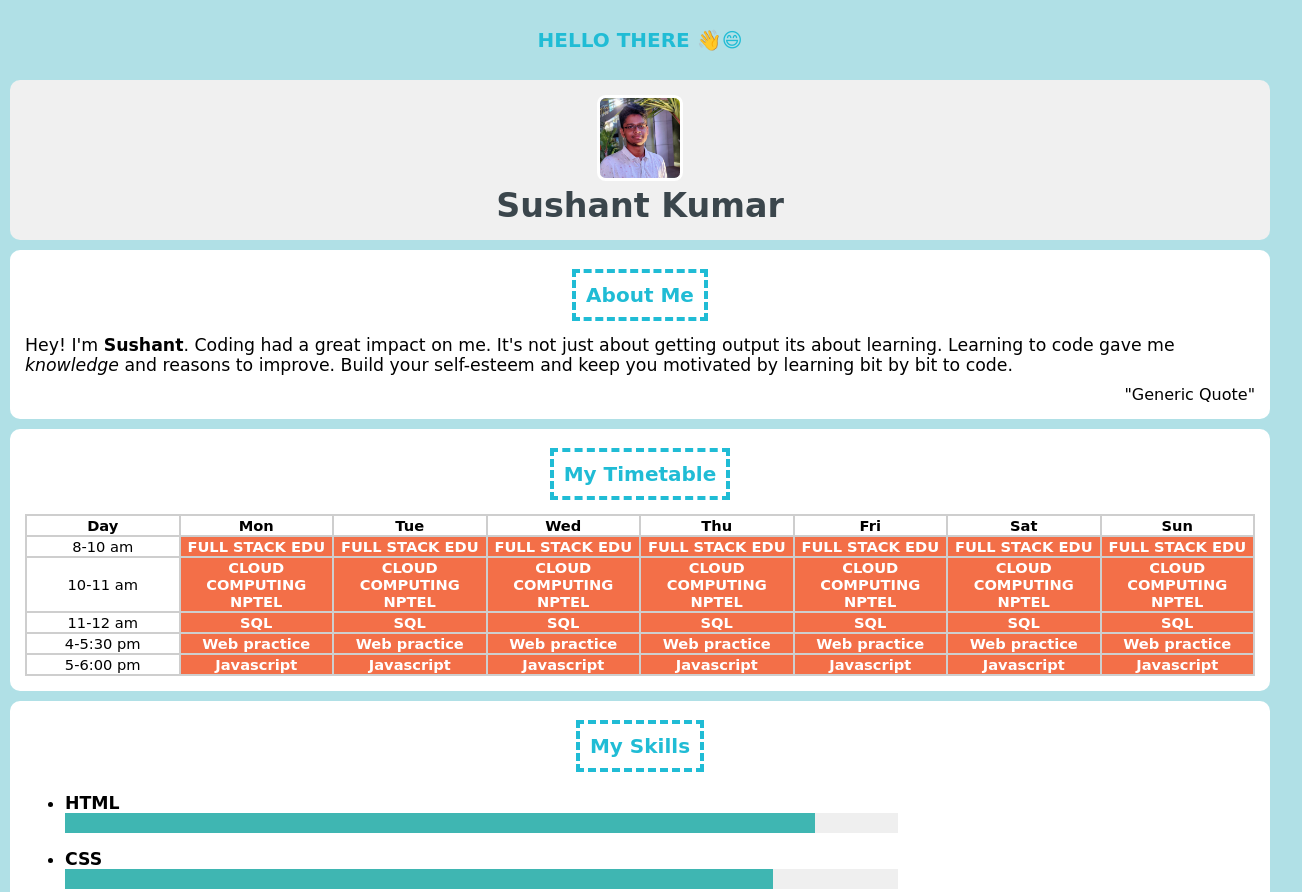
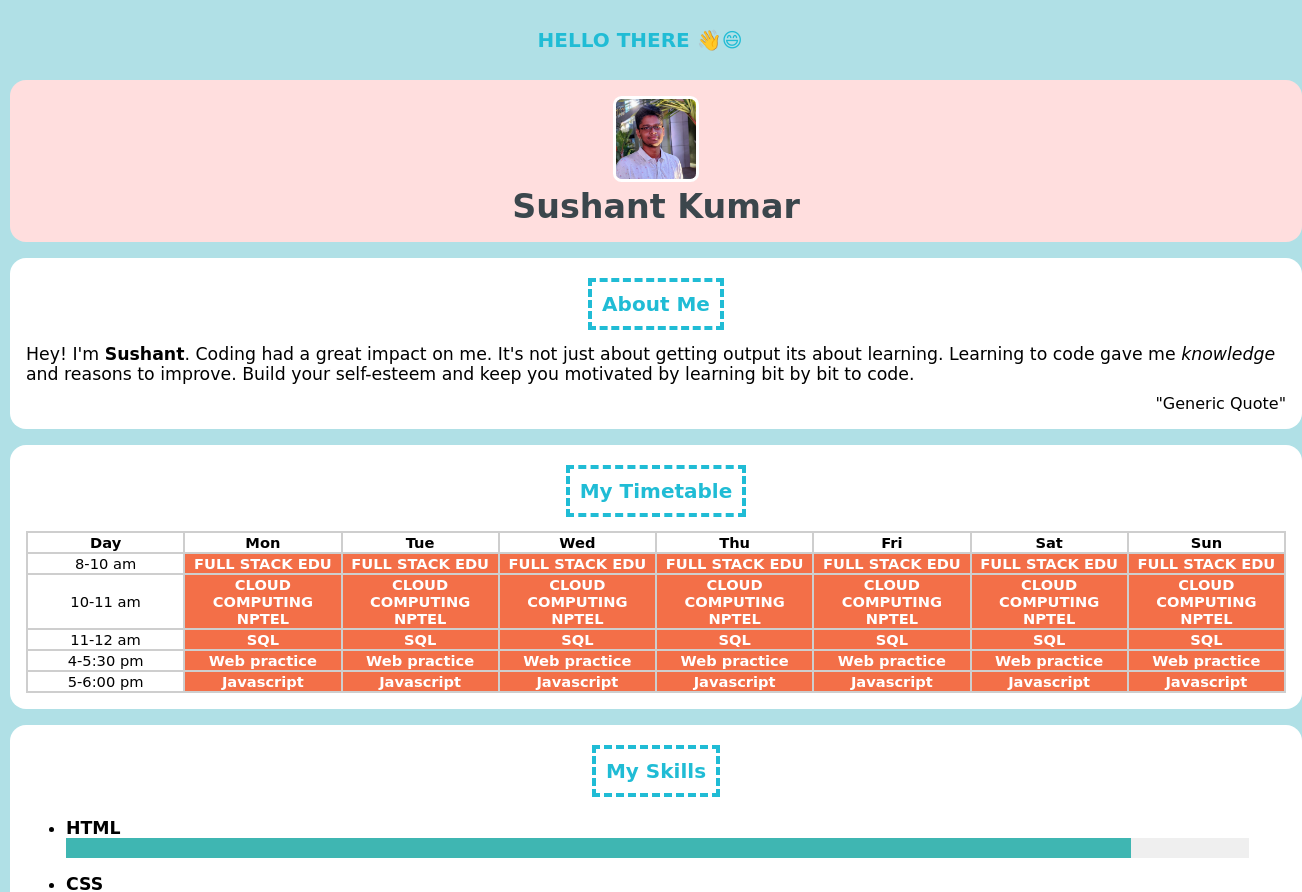
Before and after one commit to Sushantdbg/aboutMeAlpha, a plain HTML site: page index.html in a window 1280 px wide. Shown: the top 892 px of the page, 1302 px wide, since content can reach past the window. Drawn offline with Linux system fonts and the light colour scheme.

Commit message:
Css tuning

```diff
--- a/css/style.css
+++ b/css/style.css
@@ -32,18 +32,22 @@ p {
 .img-circle {
   border: 3px solid white;
   border-radius: 10%;
+  height: 6rem;
+  width: 6rem;
 }
 
 .section {
   background-color: #fff;
-  padding: 15px;
-  margin-bottom: 10px;
-  border-radius: 10px;
+  padding: 1rem;
+  margin-bottom: 1rem;
+  border-radius: 1rem;
+  width: 100%;
+
 }
 
 #header {
+  background-color: #FFDEDE;
   background-size: cover;
-  background-color: #F0F0F0;
 }
 
 #header img {
@@ -92,7 +96,7 @@ li {
 }
 
 progress {
-  width: 70%;
+  width: 97%;
   height: 20px;
   color: #3fb6b2;
   background: #efefef;
```
